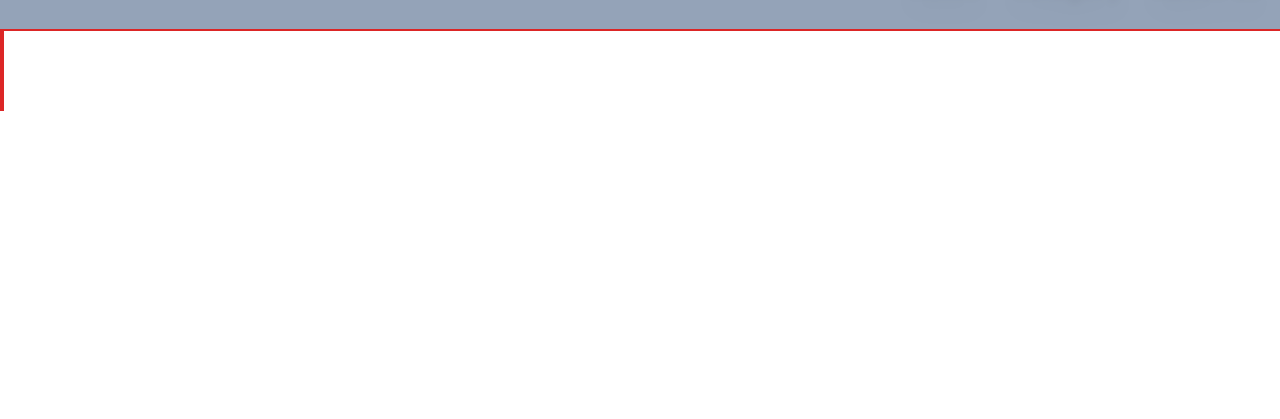
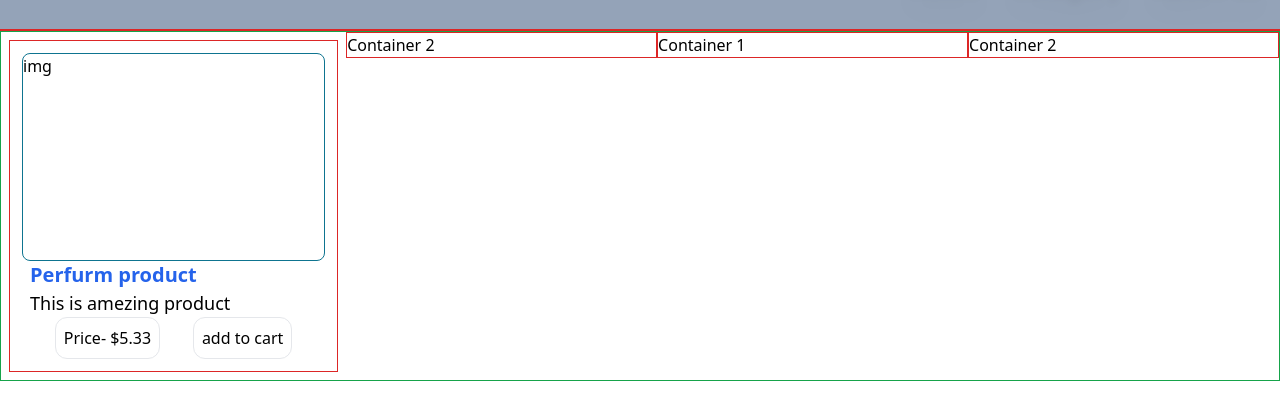
Before and after one commit to GovindG9066/Tailwindcss, a website: page index.html in a window 1280 px wide. Shown: the part 67-486 px from the top of the page. Drawn offline with Linux system fonts and the light colour scheme.

Commit message:
creating the box container

```diff
--- a/index.html
+++ b/index.html
@@ -31,16 +31,26 @@
     <form>
         <main>
 
-                <div class="border border-red-600">
-                    <div class="bg-gray-300 h-full w-full">
-
-                    </div>
+            <div class="border border-red-600">
+                <div class="bg-gray-300 h-full w-full">
 
                 </div>
-                <div class="flex w-full">
-                    <div class="border border-red-600 h-[80px]"></div>
-                    <div class="border border-red-600 h-[80px]"></div>
+
+            </div>
+            <div class="flex w-full border border-green-600 ">
+                <div class="border border-red-600 w-full h-full p-3 m-2">
+                    <div class="img-box w-full rounded-lg h-52 border border-cyan-700">img</div>
+                    <h2 class="pl-2 text-xl font-bold text-blue-600">Perfurm product</h2>
+                    <div class="product-info pl-2 text-lg">This is amezing product</div>
+                    <div class="price-cart-section flex justify-evenly">
+                        <div class="price p-2 border rounded-xl">Price- <span>$5.33</span></div>
+                        <div class="cart border rounded-xl p-2">add to cart</div>
+                    </div>
                 </div>
+                <div class="border border-red-600 w-full h-full">Container 2</div>
+                <div class="border border-red-600 w-full h-full">Container 1</div>
+                <div class="border border-red-600 w-full h-full">Container 2</div>
+            </div>
 
 
 
```
Also changed, not shown: src/output.css.
